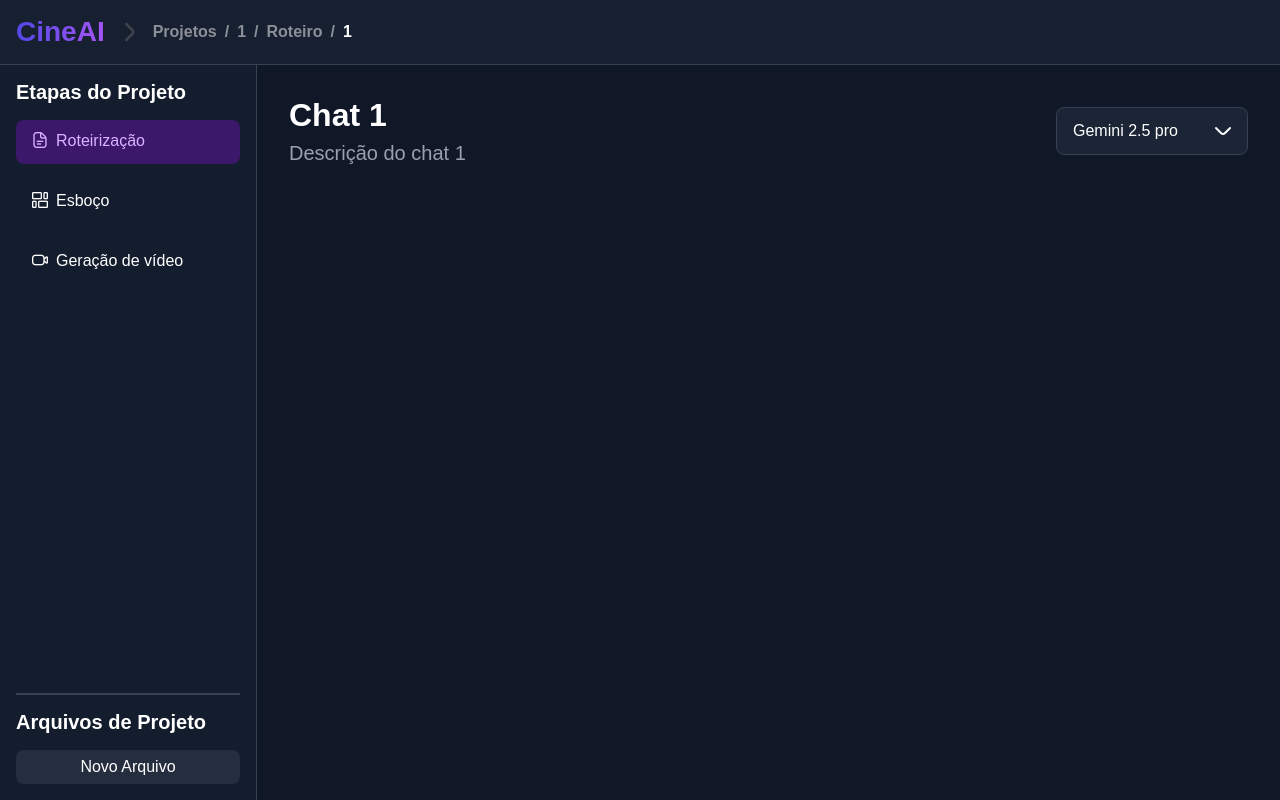
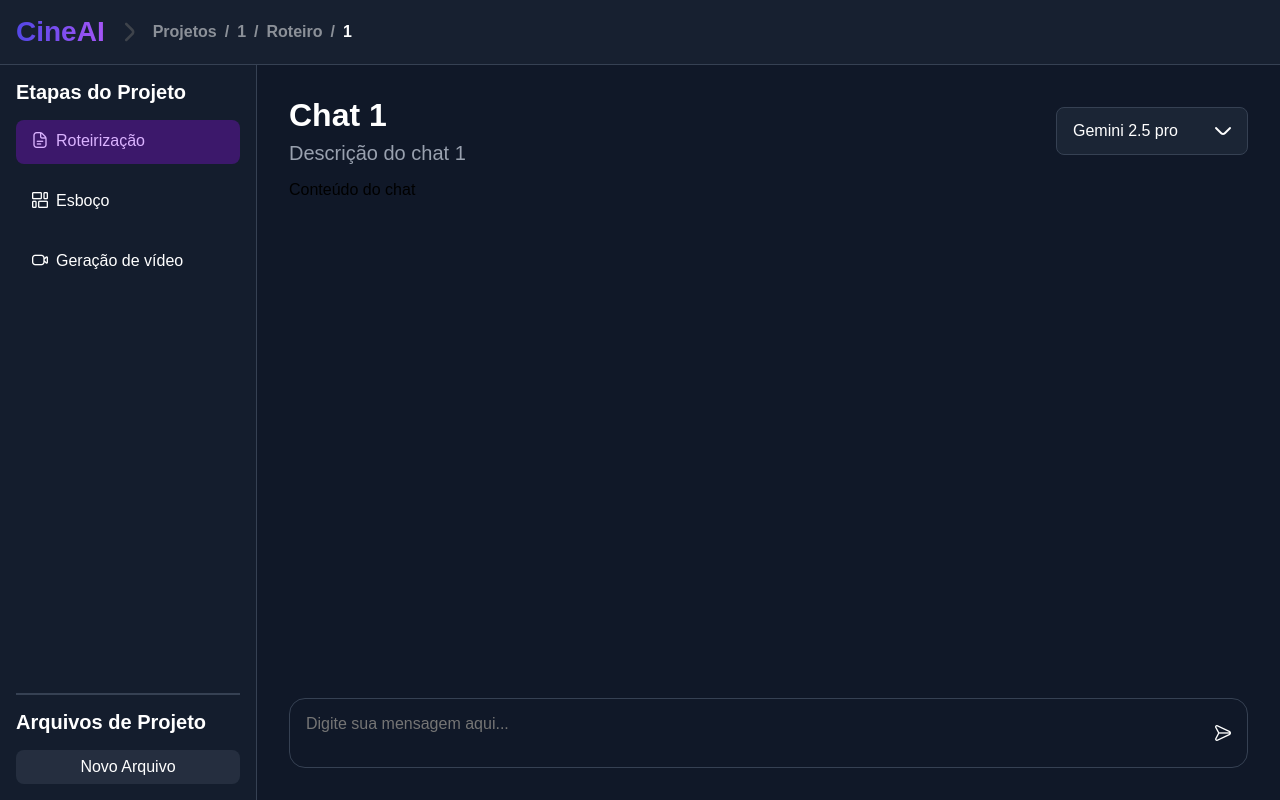
Before and after one commit to Ricciow/CineAi, a React (Vite) app: page /projetos/1/roteiro/1 in a window 1280 px wide. Shown: the top 800 px of the page. Built offline with nearby package versions, Linux system fonts and the light colour scheme.

Commit message:
Adicionado Prompter

```diff
--- /dev/null
+++ b/src/components/Prompter.tsx
@@ -0,0 +1,51 @@
+import { useEffect, useRef, useState } from "react";
+
+type PrompterProps = {
+    onSubmit?: (text: string) => void;
+};
+
+export default function Prompter({ onSubmit = () => {} }: PrompterProps) {
+    const [text, setText] = useState("");
+    const textAreaRef = useRef<HTMLTextAreaElement>(null);
+
+    useEffect(() => {
+        const textarea = textAreaRef.current;
+        if (textarea) {
+            textarea.style.height = 'auto';
+            textarea.style.height = `${textarea.scrollHeight}px`;
+        }
+    }, [text]);
+
+    function handleChange(event: React.ChangeEvent<HTMLTextAreaElement>) {
+        setText(event.target.value);
+    };
+
+    function handleKeyDown(event: React.KeyboardEvent<HTMLTextAreaElement>) {
+        if (event.key === 'Enter' && !event.shiftKey) {
+            event.preventDefault();
+            handleSubmit();
+        }
+    };
+
+    function handleSubmit() {
+        onSubmit(text);
+        setText("");
+    };
+
+    return (
+        <label className={`prompter`} htmlFor="prompter_input">
+            <textarea
+                className="prompter_input"
+                id="prompter_input"
+                value={text}
+                onChange={handleChange}
+                onKeyDown={handleKeyDown}
+                ref={textAreaRef}
+                placeholder="Digite sua mensagem aqui..."
+            />
+            <button className="send_button" onClick={handleSubmit}>
+                <i className="fi fi-rr-paper-plane-top" />
+            </button>
+        </label>
+    );
+}
--- a/src/index.css
+++ b/src/index.css
@@ -17,6 +17,7 @@
 @import url(styles/components/Button.css);
 @import url(styles/components/Card.css);
 @import url(styles/components/Dropdown.css);
+@import url(styles/components/Prompter.css);
 
 /* Páginas */
 @import url(styles/pages/ErrorPage.css);
--- a/src/pages/ChatPage.tsx
+++ b/src/pages/ChatPage.tsx
@@ -1,6 +1,7 @@
 import { useLoaderData, type LoaderFunctionArgs } from "react-router-dom"
 import ProjetoTitle from "../components/projetos/ProjetoTitle";
 import Dropdown from "../components/Dropdown/Dropdown";
+import Propmter from "../components/Prompter";
 
 import geminiLogo from "../assets/gemini.svg";
 import gptLogo from "../assets/openai.svg";
@@ -21,9 +22,15 @@ export default function ChatPage() {
 
     return (
         <div className="chat_main">
-            <div className="chat_main_header">
+            <div className="chat_header">
                 <ProjetoTitle title={chatName} description={chatDescription} />
-                <Dropdown title="Modelos" options={options} onSelect={(value) => {}} titleByOption/>
+                <Dropdown title="Modelos" options={options} onSelect={() => {}} titleByOption/>
+            </div>
+            <div className="chat_content">
+                <p>Conteúdo do chat</p>
+            </div>
+            <div className="chat_footer">
+                <Propmter />
             </div>
         </div>
     )
--- /dev/null
+++ b/src/styles/components/Prompter.css
@@ -0,0 +1,49 @@
+.prompter {
+    display: flex;
+    justify-content: center;
+    align-items: center;
+
+    border: 1px solid var(--midway-color);
+    border-radius: var(--md);
+    padding: var(--md);
+    width: 100%;
+}
+
+.prompter_input {
+    width: 100%;
+    height: 1ch;
+    max-height: 20rem;
+    resize: none;
+
+    background-color: transparent;
+    border: none;
+
+    color: var(--text-white);
+
+    text-justify: center;
+    font-size: var(--font-text);
+}
+
+.prompter_input:focus {
+    outline: none;
+}
+
+.send_button {
+    border: none;
+    background-color: transparent;
+    color: var(--text-white);
+    font-size: var(--font-text);
+    cursor: pointer;
+    transition: color 0.3s ease scale 1s ease;
+}
+
+.send_button:hover {
+    color: var(--text-light-gray);
+    scale: 1.1;
+}
+
+.send_button i {
+    display: flex;
+    justify-content: center;
+    align-items: center;
+}
--- a/src/styles/pages/ChatPage.css
+++ b/src/styles/pages/ChatPage.css
@@ -1,13 +1,22 @@
 .chat_main {
-    display: flex;
-    flex-direction: column;
+    height: 100%;
+    display: grid;
+    grid-template-rows: auto 1fr auto;
     padding: var(--xl);
     gap: var(--md);
 }
 
-.chat_main_header {
+.chat_header {
     display: flex;
     justify-content: space-between;
     align-items: center;
     gap: var(--md);
 }
+
+.chat_content {
+    height: 100%;
+}
+
+.chat_footer {
+    display: flex;
+}
```
